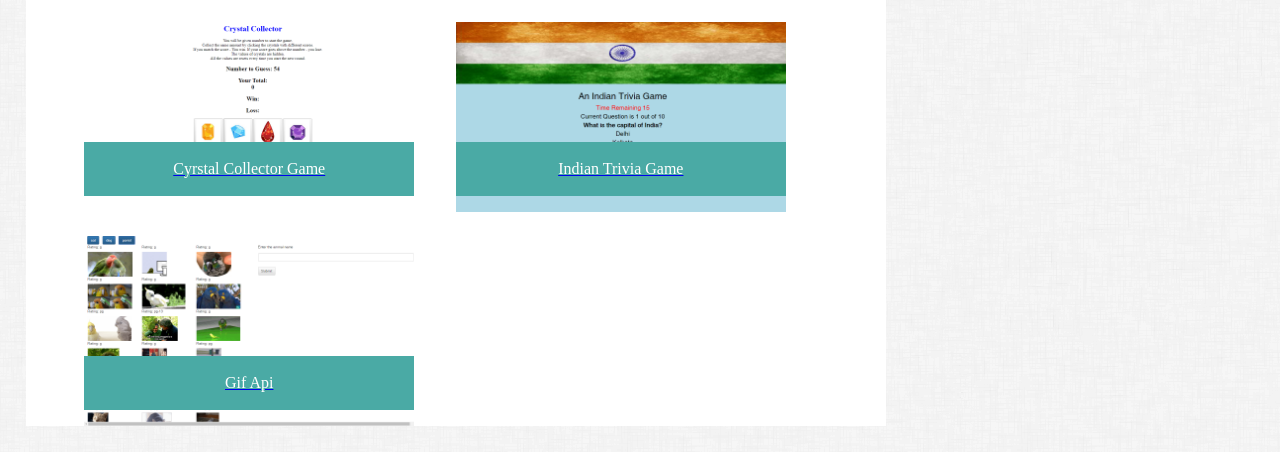
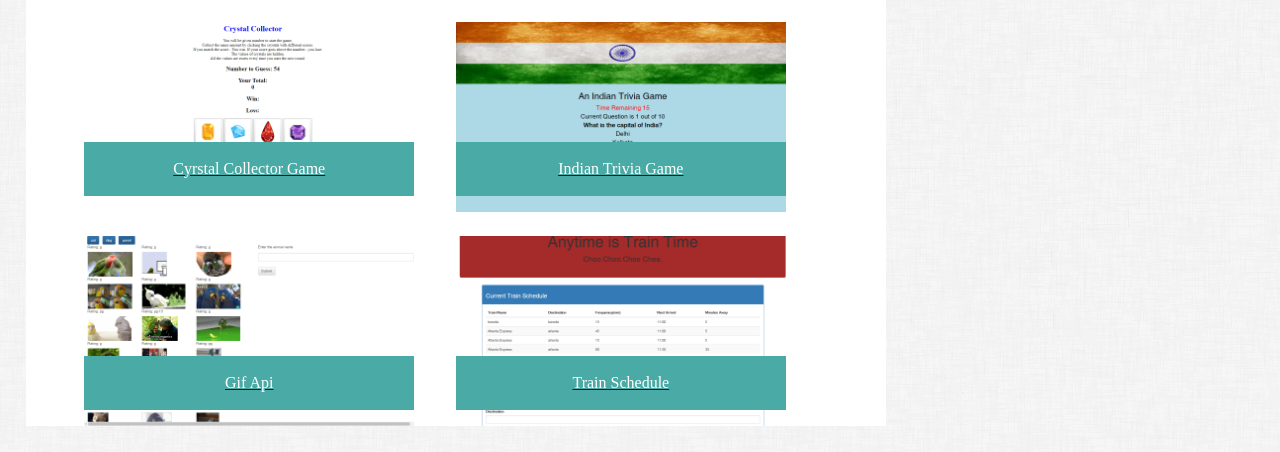
Before and after one commit to purvam98/Responsive-Portfolio, a plain HTML site: page portfolio.html in a window 1280 px wide. Shown: the part 404-856 px from the top of the page. Drawn offline with Linux system fonts and the light colour scheme.

Commit message:
Update portfolio.html

```diff
--- a/portfolio.html
+++ b/portfolio.html
@@ -263,6 +263,9 @@ margin-top:3%;
 <div class="col-ip"style=" background-image: url(images/gifapi.png);background-size:cover;">
 <a href="https://purvam98.github.io/GifTastic/" target="_blank"><p class="pavo">Gif Api</p></a>
 	</div>
+	<div class="col-ip"style=" background-image: url(images/train_schedule.png);background-size:cover;">
+<a href="https://purvam98.github.io/train_schedule/" target="_blank"><p class="pavo">Train Schedule</p></a>
+	</div>
 </div>
 </div>
 <div class="col-1" style="background-image: url('images/dust_scratches.png');margin:0px;">
```
